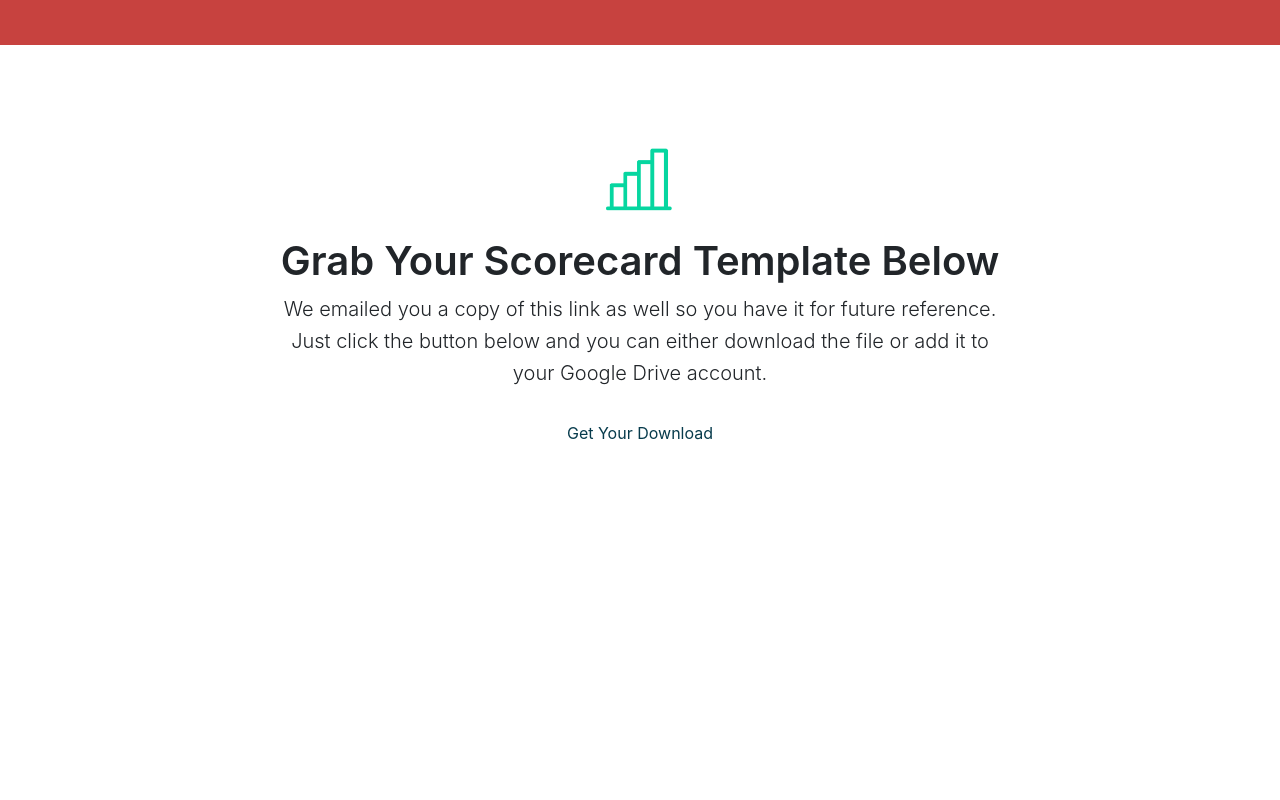
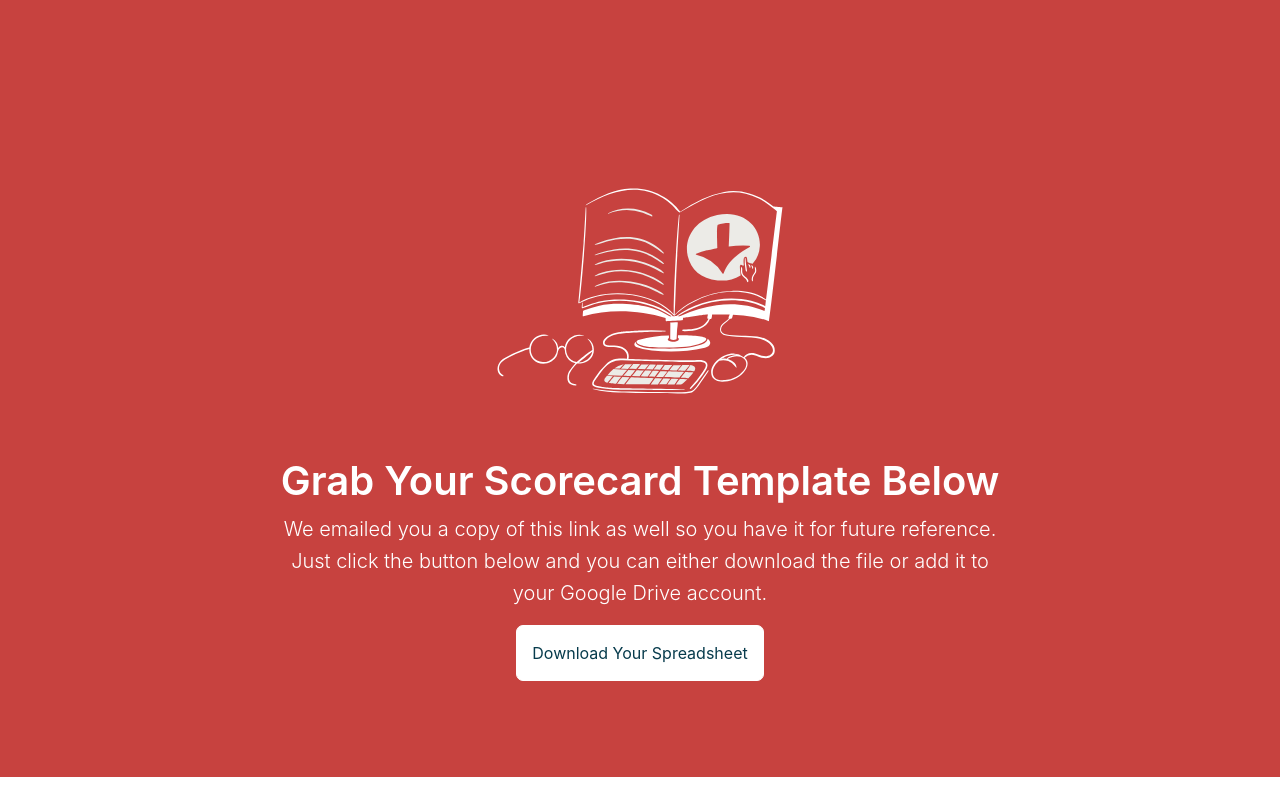
Before and after one commit to ayezee33/reiscorecard, a website: page thank-you.html in a window 1280 px wide. Drawn offline with Linux system fonts and the light colour scheme.

Commit message:
update thank you page

```diff
--- a/thank-you.html
+++ b/thank-you.html
@@ -36,35 +36,15 @@
   <!-- End Google Tag Manager -->
 </head>
 <body>
-  <!-- Navigation
-  <nav class="navbar navbar-expand-lg static-top">
-    <div class="container">
-      <a class="navbar-brand" href="#"><img src="logo.svg" alt="Strat Docs Logo" /></a>
-      <button class="navbar-toggler" type="button" data-toggle="collapse" data-target="#navbarResponsive" aria-controls="navbarResponsive" aria-expanded="false" aria-label="Toggle navigation">
-        <span class="navbar-toggler-icon"></span>
-      </button>
-      <div class="collapse navbar-collapse" id="navbarResponsive">
-        <ul class="navbar-nav ml-auto">
-          <li class="nav-item">
-            <a class="nav-link" href="#">Login</a>
-          </li>
-          <li class="nav-item">
-            <a class="nav-link" href="#">Sign Up</a>
-          </li>
-        </ul>
-      </div>
-    </div>
-  </nav>-->
-  <!-- Page Content -->
   <div class="top-bar"></div>
-  <section class="gradient-section">
+  <section class="bg-brand">
     <div class="container">
       <div class="row justify-content-center">
         <div class="col-sm-12 col-lg-8 text-center">
-          <img class="text-center d-block mx-auto img-responsive mb-3" src="./img/brand-mark-inverse.png" width="80" alt="REI Scorecard Brand Mark">
+          <img class="text-center d-block mx-auto img-responsive mb-3" src="./img/download.svg" width="300" alt="REI Scorecard Brand Mark">
           <h1>Grab Your Scorecard Template Below</h1>
           <p class="lead">We emailed you a copy of this link as well so you have it for future reference. Just click the button below and you can either download the file or add it to your Google Drive account.</p>
-          <a class="btn btn-ghost"href="https://drive.google.com/file/d/13TdEb0gx6V2gqms3WJsEWvy3HhNgwi-_/view?usp=sharing">Get Your Download</a>
+          <a class="btn btn-ghost" href="scorecard.xlsx" download>Download Your Spreadsheet</a>
         </div>
       </div>
     </div>
```
Also changed, not shown: img/download.svg (added), 1 other file.
